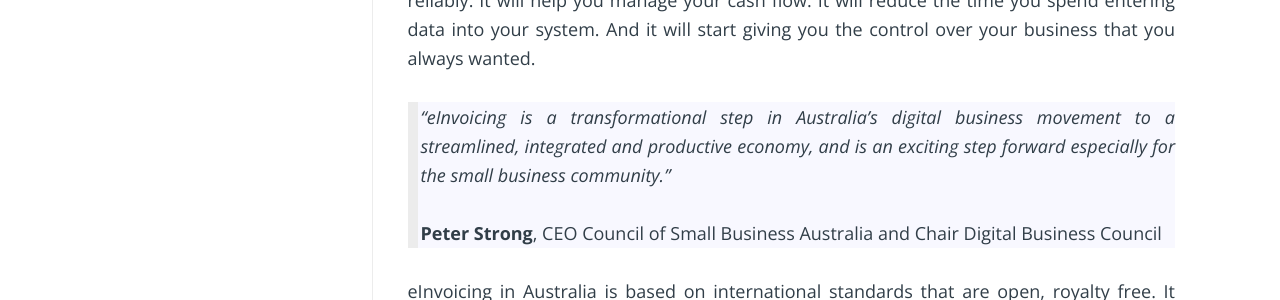
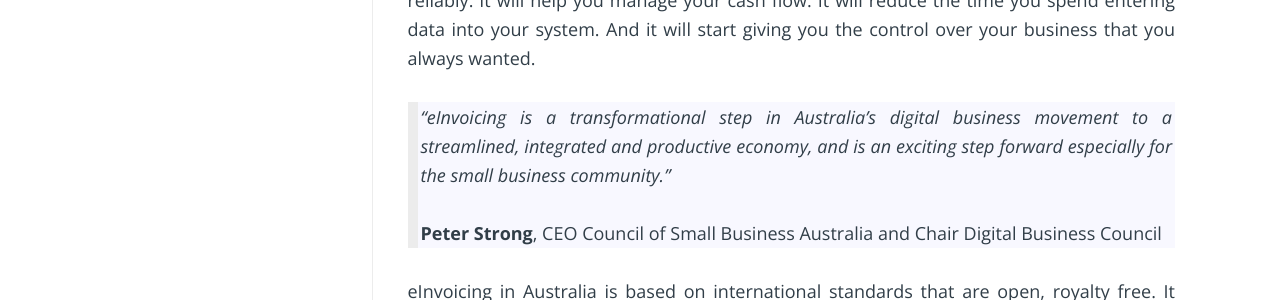
Before and after one commit to Digital-Business-Council/Digital-Business-Council.github.io, a Jekyll site: the page built from index.md, in a window 1280 px wide. Shown: the part 915-1215 px from the top of the page. Built offline with Jekyll 4.4.1, drawn with Linux system fonts in a browser that asks for light colours.

Commit message:
Update _content.scss

```diff
--- a/_sass/_content.scss
+++ b/_sass/_content.scss
@@ -85,7 +85,7 @@
 
   blockquote {
     border-left: 10px solid $app-light-grey;
-    padding: 1px 0 0 3px;
+    padding: 1px 3px 0 3px;
     background-color: ghostWhite;
   }
 
```
